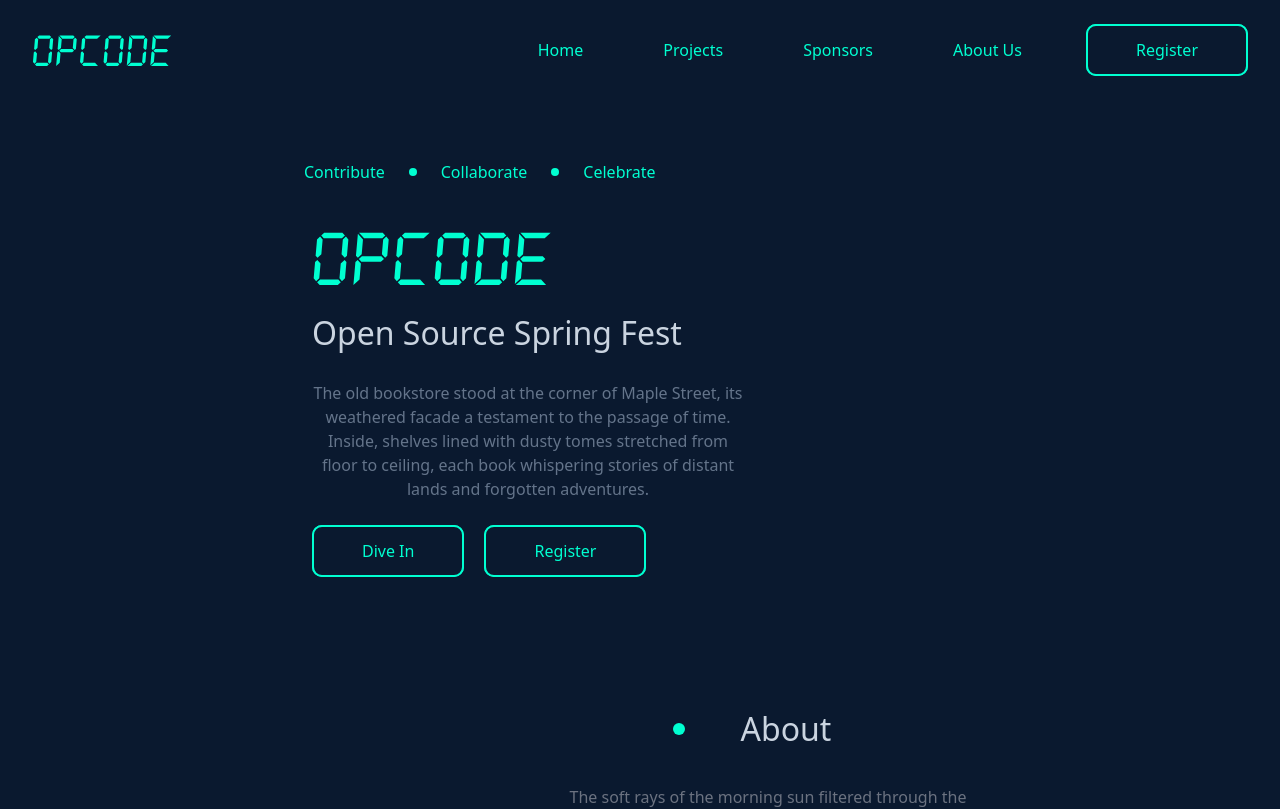
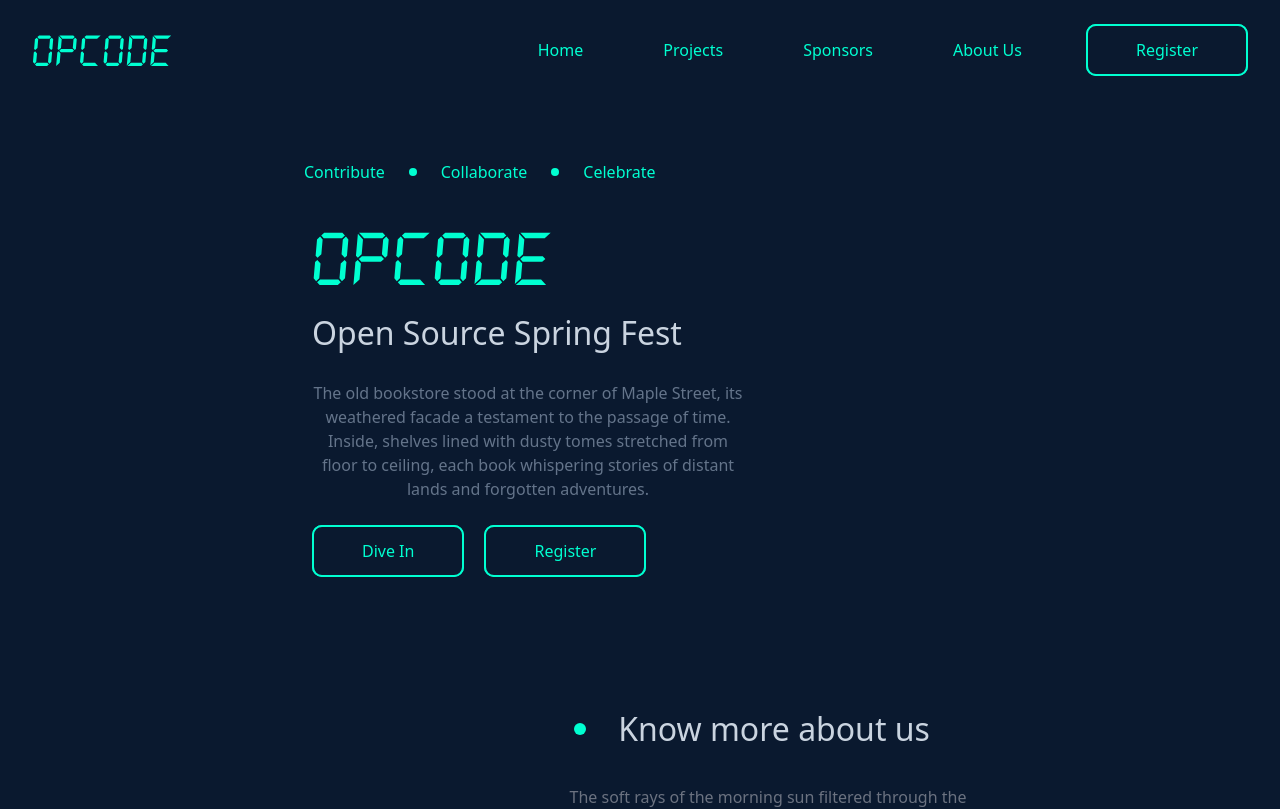
Before and after one commit to PerHac13/OPCODE, a React (Vite) app: page / in a window 1280 px wide. Shown: the top 809 px of the page. Built offline with nearby package versions, Linux system fonts and the light colour scheme.

Commit message:
Created: Home Page

```diff
--- a/src/pages/AboutUs/AboutUs.jsx
+++ b/src/pages/AboutUs/AboutUs.jsx
@@ -1,6 +1,8 @@
 const AboutUs = () => {
   return <div className='ml-[30rem] w-[30rem] p-[2rem]'>
-
+            <div className="h-[100vh]">
+              hola
+            </div>
 
   </div>;
 };
--- a/src/pages/Home/Home.jsx
+++ b/src/pages/Home/Home.jsx
@@ -3,7 +3,7 @@ import Button from '../../components/Button/Button'
 import About from './about_fest';
 const Home = () => {
   return (
-    <div className='sm:p-[8rem]'>
+    <div className='sm:p-[8rem] '>
       {/* <div className=''/> */}
                 <div className='px-[1rem] lg:mx-[10rem] md:mx-[6rem] sm:mx-[4rem]  lg:w-[30rem] pb-[3rem]'>
                     <div className="flex text-[#00FFD1]  items-center gap-6 mb-[3rem] pt-[2rem]">
--- a/src/pages/Home/about_fest.jsx
+++ b/src/pages/Home/about_fest.jsx
@@ -1,8 +1,8 @@
 const About = () => {
     return <div className=' px-[1rem] lg:mx-[25rem] md:mx-[6rem] sm:mx-[4rem]  lg:w-[30rem] py-[3rem]'>
-              <div className="flex items-center gap-6  justify-center">
+              <div className="flex items-center justify-center">
                 <div className="bg-[#00FFD1] w-[0.75rem] h-[0.75rem] [border-radius:100%]"></div>
-                <div className="text-[#CAD4E0] [font-size:2rem] p-[2rem]">About</div>
+                <div className="text-[#CAD4E0] [font-size:2rem] p-[2rem]">Know more about us</div>
             </div>
             <div className="text-[#6B7280] [text-align:center]">The soft rays of the morning sun filtered through the curtains, gently illuminating the cozy living room. A faint aroma of freshly brewed coffee lingered in the air, mingling with the subtle scent of lavender from a nearby vase. Outside, the world seemed to awaken with a symphony of chirping birds and rustling leaves, signaling the start of a new day filled with endless possibilities.</div>
 
```
